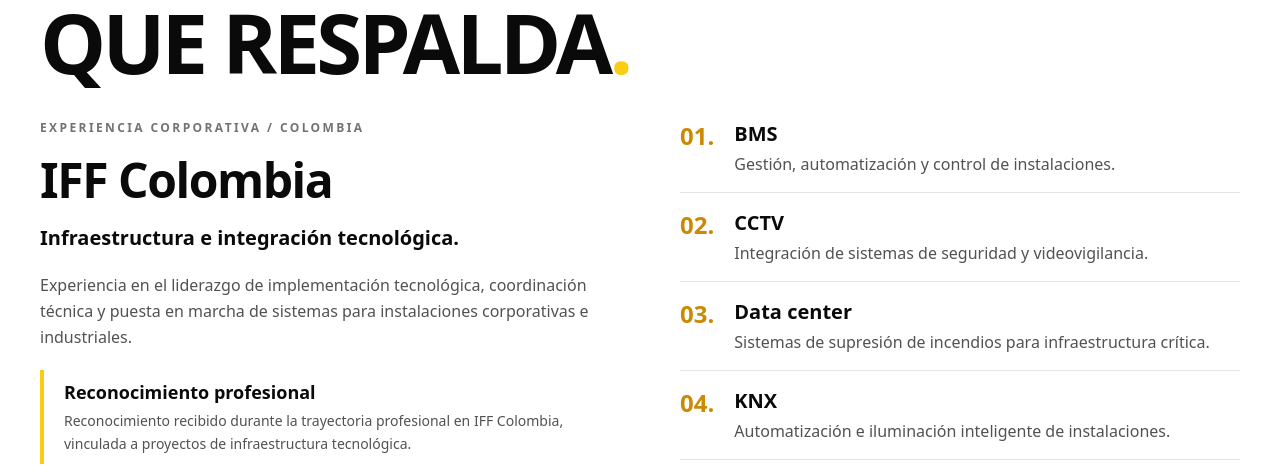
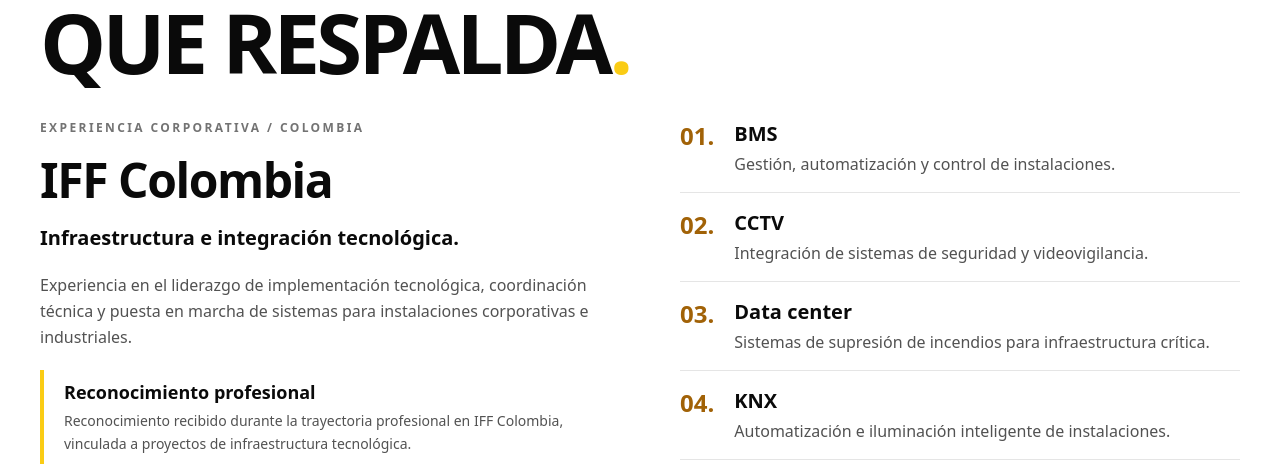
Before and after one commit to Rodro1975/Soporte-T-cnico-y-Soluciones-Tecnol-gicas, a Next.js app: page /about in a window 1280 px wide. Shown: the part 1681-2150 px from the top of the page. Built offline with nearby package versions, Linux system fonts and the light colour scheme.

Commit message:
Mejora contraste de numeración en la sección de capacidades

```diff
--- a/app/components/Recognition.js
+++ b/app/components/Recognition.js
@@ -82,7 +82,7 @@ export default function Recognition() {
                 key={item.number}
                 className="flex items-start gap-5 border-b border-neutral-200 py-4 first:pt-0"
               >
-                <span className="text-2xl font-black text-yellow-600">
+                <span className="text-2xl font-black text-yellow-700">
                   {item.number}.
                 </span>
 
```
